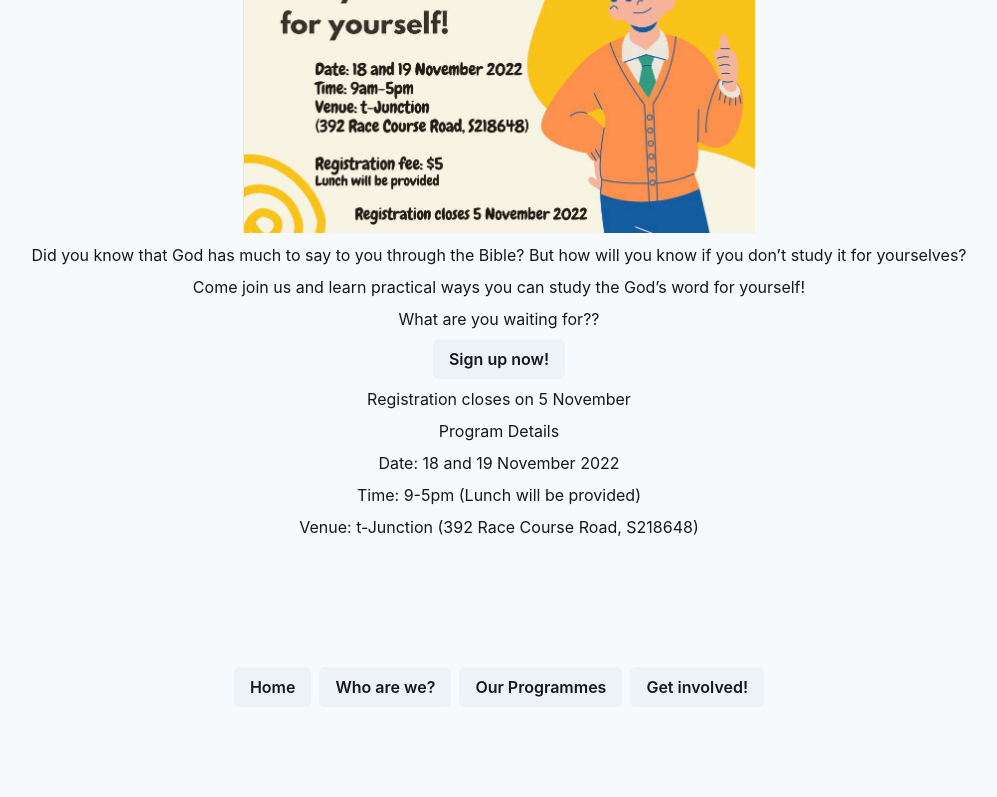
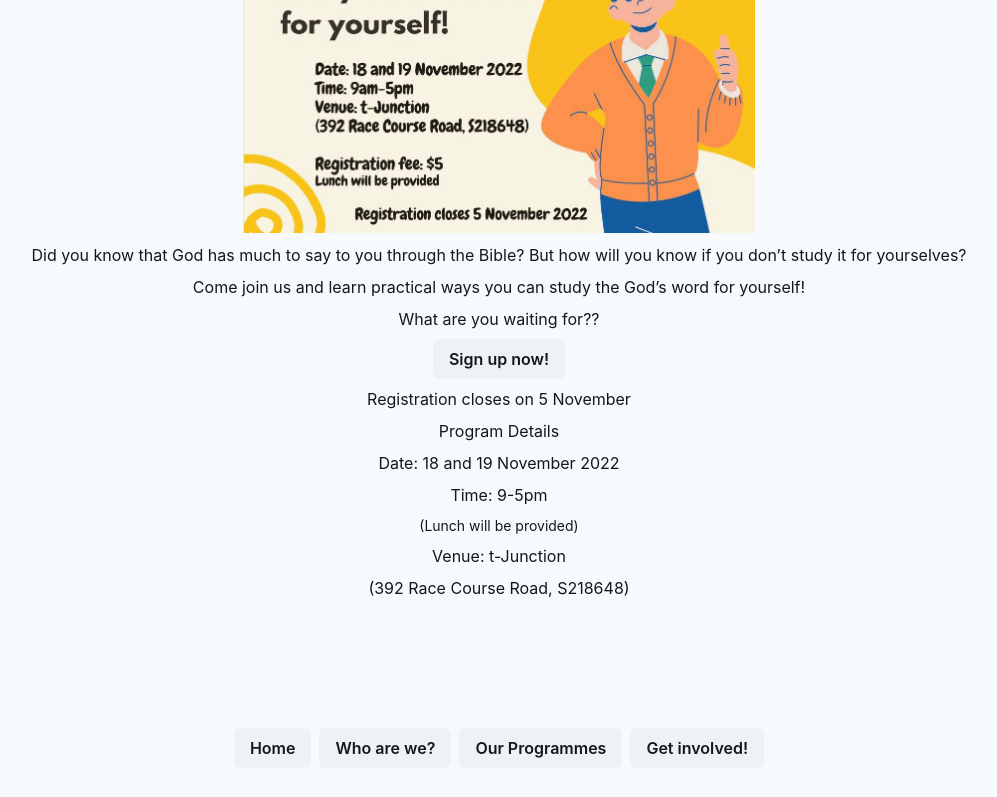
Before and after one commit to TheNavTeens/tnt-app, a Next.js app: page /programmes/youth in a window 1280 px wide. Shown: the part 416-1213 px from the top of the page, without its empty margins (141-1138 px from the left). Built offline with nearby package versions, Linux system fonts and the light colour scheme.

Commit message:
Updating youth programme webpage

```diff
--- a/src/pages/programmes/youth/index.tsx
+++ b/src/pages/programmes/youth/index.tsx
@@ -44,8 +44,10 @@ const Youth = () => {
 
               <Text>Program Details</Text>
               <Text>Date: 18 and 19 November 2022</Text>
-              <Text>Time: 9-5pm (Lunch will be provided)</Text>
-              <Text>Venue: t-Junction (392 Race Course Road, S218648)</Text>
+              <Text>Time: 9-5pm</Text>
+              <Text fontSize="sm">(Lunch will be provided)</Text>
+              <Text>Venue: t-Junction</Text>
+              <Text>(392 Race Course Road, S218648)</Text>
 
             </VStack>
 
```
